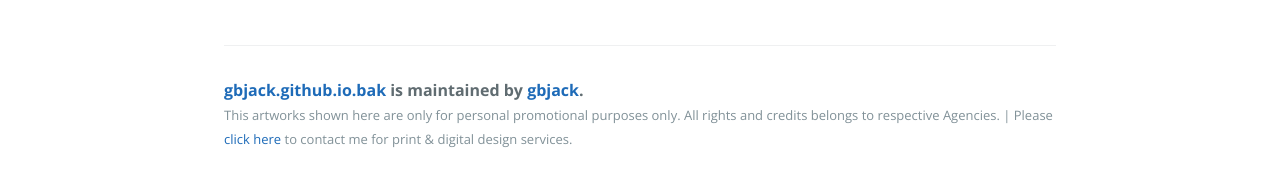
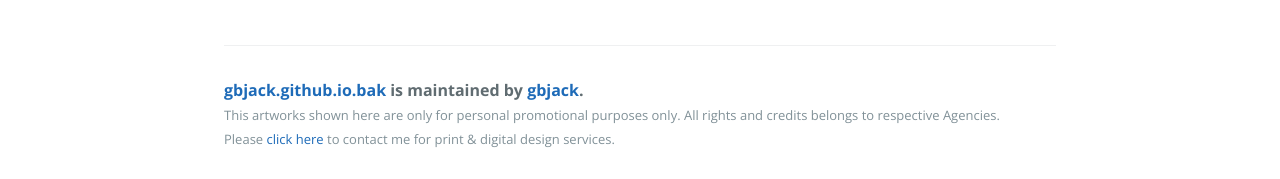
Before and after one commit to gbjack/gbjack.github.io.bak, a Jekyll site: the page built from index.html, in a window 1280 px wide. Shown: the part 1256-1435 px from the top of the page. Built offline with Jekyll 4.4.1, drawn with Linux system fonts in a browser that asks for light colours.

Commit message:
Update default.html

```diff
--- a/_layouts/default.html
+++ b/_layouts/default.html
@@ -32,7 +32,7 @@
         {% if site.github.is_project_page %}
           <span class="site-footer-owner"><a href="{{ site.github.repository_url }}">{{ site.github.repository_name }}</a> is maintained by <a href="{{ site.github.owner_url }}">{{ site.github.owner_name }}</a>.</span>
         {% endif %}
-        <span class="site-footer-credits">This artworks shown here are only for personal promotional purposes only. All rights and credits belongs to respective Agencies. | Please <a href="https://gbjack.wufoo.com/forms/ms3pzwp1yum6i5/" target="_blank">click here</a> to contact me for print &amp; digital design services.</span>
+        <span class="site-footer-credits">This artworks shown here are only for personal promotional purposes only. All rights and credits belongs to respective Agencies.<br>Please <a href="https://gbjack.wufoo.com/forms/ms3pzwp1yum6i5/" target="_blank">click here</a> to contact me for print &amp; digital design services.</span>
       </footer>
     </section>
 
```
